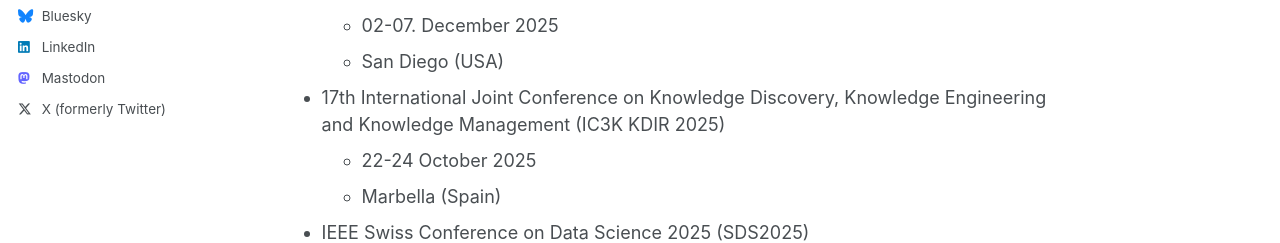
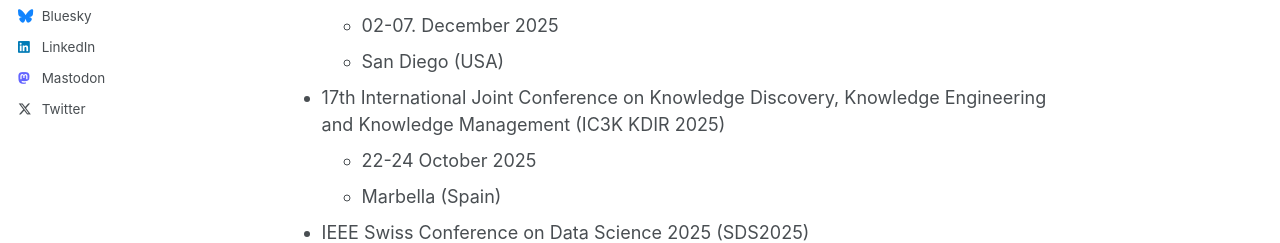
Before and after one commit to ghwiegand/ghwiegand.github.io, a Jekyll site: the page built from _pages/about.md, in a window 1280 px wide and 900 px high, scrolled down 497 px. Shown: the part 654-897 px from the top of the window. Built offline with Jekyll 4.4.1, drawn with Linux system fonts in a browser that asks for light colours; some web fonts are replaced; a script bundle is joined from its source files by our own code; library files that are not in the unit come from our copies.

Commit message:
rename to Twitter - not formerly

```diff
--- a/_includes/author-profile.html
+++ b/_includes/author-profile.html
@@ -151,7 +151,7 @@
         <li><a href="https://{{ author.tumblr }}.tumblr.com"><i class="fab fa-fw fa-tumblr icon-pad-right" aria-hidden="true"></i>Tumblr</a></li>
       {% endif %}
       {% if author.twitter %}
-        <li><a href="https://twitter.com/{{ author.twitter }}"><i class="fab fa-fw fa-x-twitter icon-pad-right" aria-hidden="true"></i>X (formerly Twitter)</a></li>
+        <li><a href="https://twitter.com/{{ author.twitter }}"><i class="fab fa-fw fa-x-twitter icon-pad-right" aria-hidden="true"></i>Twitter</a></li>
       {% endif %}
       {% if author.vine %}
         <li><a href="https://vine.co/u/{{ author.vine }}"><i class="fab fa-fw fa-vine icon-pad-right" aria-hidden="true"></i>Vine</a></li>
```
